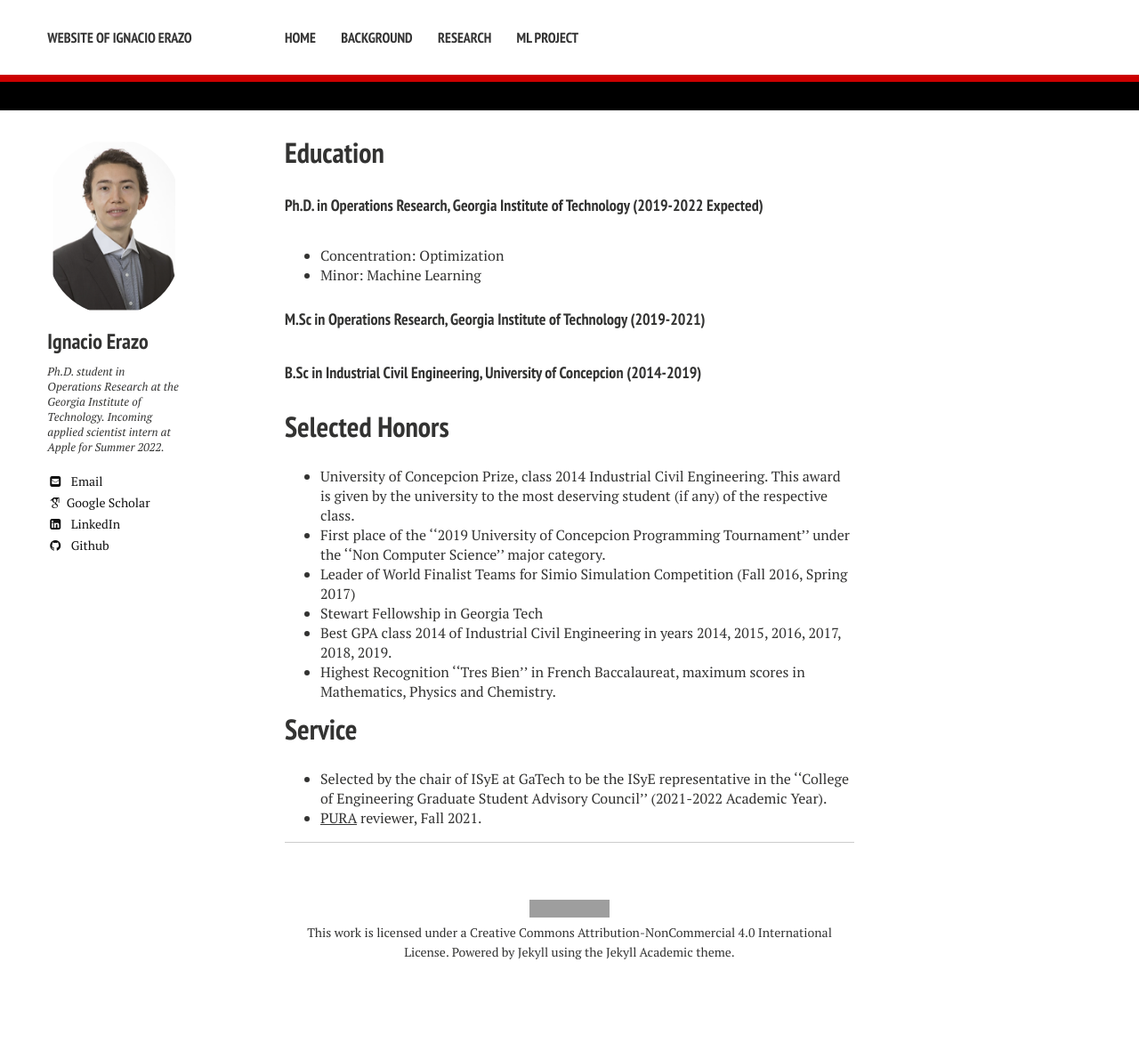
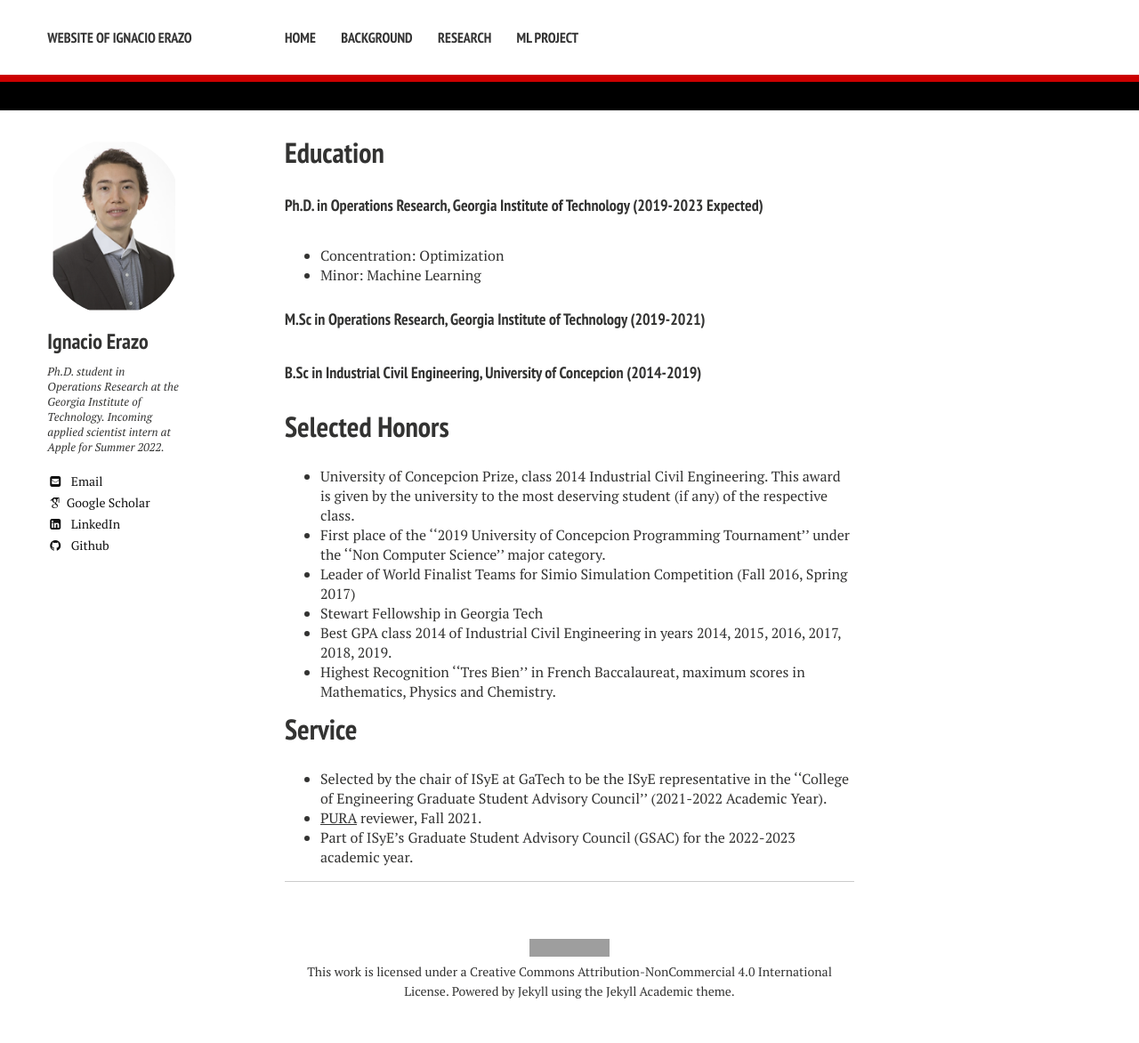
Before and after one commit to ierazo/ierazo.github.io, a Jekyll site: the page built from Background.md, in a window 1280 px wide. Shown: the whole page at 89% size. Built offline with Jekyll 4.4.1, drawn with Linux system fonts in a browser that asks for light colours; nearby versions of some CDN libraries; some web fonts are replaced; before the commit the page ends 1128 px from its top, so only the background shows below that; grey boxes are pictures that could not be loaded.

Commit message:
Update Background.md

```diff
--- a/Background.md
+++ b/Background.md
@@ -3,7 +3,7 @@ layout: page
 title: Education
 excerpt: "Recent Presentations"
 ---
-#### Ph.D. in Operations Research, Georgia Institute of Technology (2019-2022 Expected)
+#### Ph.D. in Operations Research, Georgia Institute of Technology (2019-2023 Expected)
 - Concentration: Optimization
 - Minor: Machine Learning
 
@@ -22,3 +22,4 @@ excerpt: "Recent Presentations"
 # Service
 - Selected by the chair of ISyE at GaTech to be the ISyE representative in the ''College of Engineering Graduate Student Advisory Council'' (2021-2022 Academic Year).
 - [PURA](http://www.undergradresearch.gatech.edu/content/presidents-undergraduate-research-awards) reviewer, Fall 2021.
+- Part of ISyE's Graduate Student Advisory Council (GSAC) for the 2022-2023 academic year.
```
